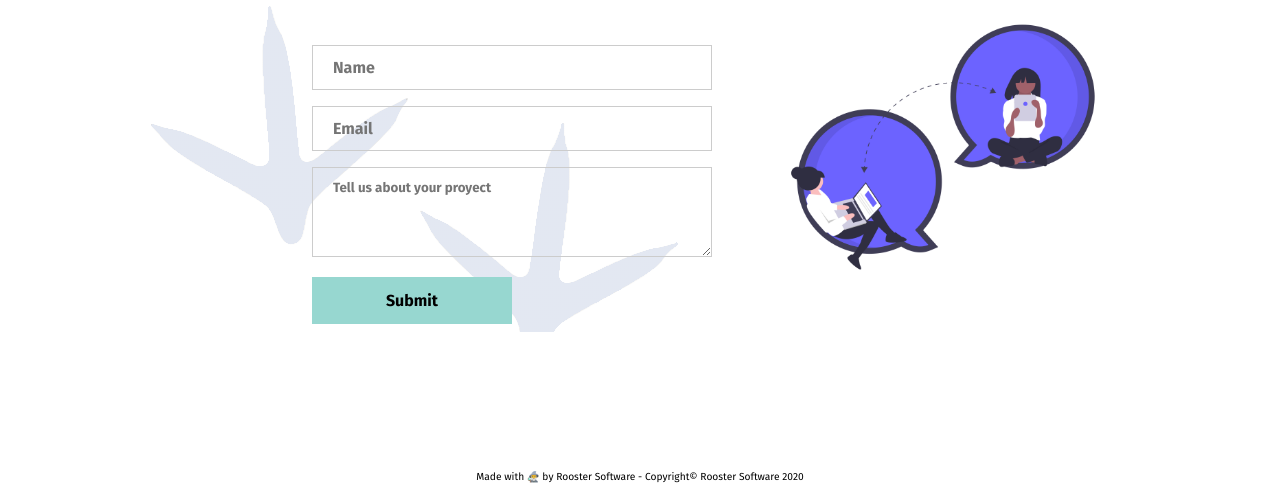
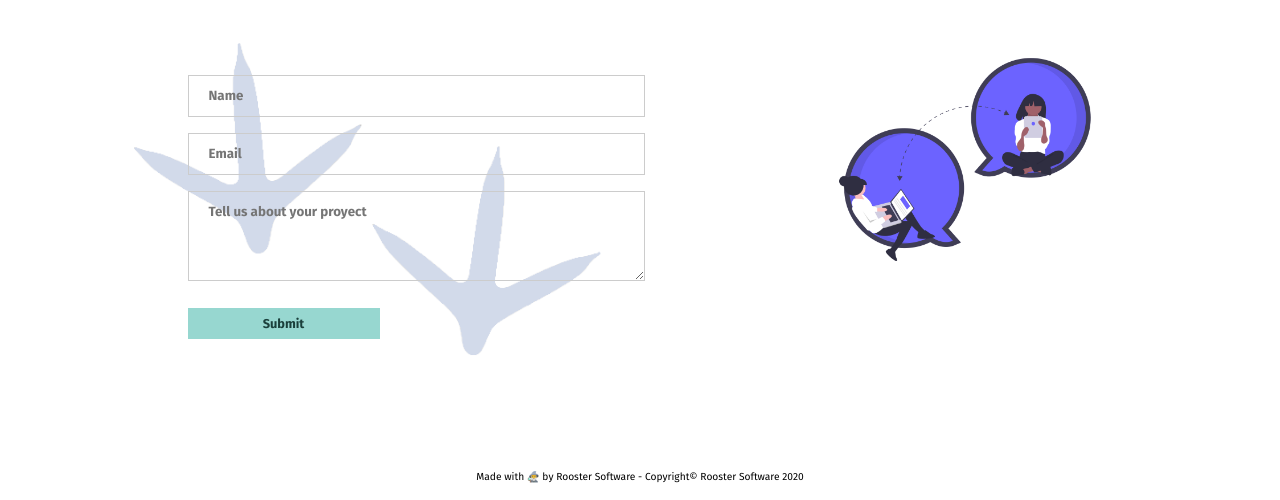
Before and after one commit to EdwinFajardoBarrera/EdwinFajardoBarrera.github.io, a plain HTML site: page contact.html in a window 1280 px wide. Shown: the part 300-800 px from the top of the page. Drawn offline with Linux system fonts and the light colour scheme.

Commit message:
We did the contact section

```diff
--- a/contact.html
+++ b/contact.html
@@ -44,25 +44,46 @@
         <div class="contact-engagement">
           <h1>Contact Us</h1>
           <p>We'd love to hear about your project and help you get started</p>
-
         </div>
         <div class="contact-container">
-          <div class="form">
-
-            <form action="">
-                <input type="text" id="fname" name="firstname" placeholder="Name">
-                <input type="text" id="lname" name="lastname" placeholder="Email">
-                <textarea id="w3review" name="w3review" rows="4" cols="50" placeholder="Tell us about your proyect"></textarea>
-                <br>
-                <input type="submit" value="Submit">
-
-          </div>
-          <div>
-            <img class="colab-img" src="images/collaboration.png" alt="colab-img">
-
+          <div class="form-container">
+            <form action="" class="form">
+              <input
+                class="input"
+                type="text"
+                id="fname"
+                name="firstname"
+                placeholder="Name"
+              />
+              <input
+                class="input"
+                type="text"
+                id="lname"
+                name="lastname"
+                placeholder="Email"
+              />
+              <textarea
+                class="text-area"
+                id="w3review"
+                name="w3review"
+                rows="4"
+                cols="50"
+                placeholder="Tell us about your proyect"
+              ></textarea>
+              <br />
+              <a href="#" class="call2action">Submit</a>
+              <!-- <input class="call2action" type="submit" value="Submit" /> -->
+            </form>
           </div>
 
-
+          <div class="colab">
+            <img
+              class="colab-img"
+              src="images/collaboration.png"
+              alt="colab-img"
+            />
+          </div>
+          <img class="patas" src="images/mmmpatas-mobile.png" alt="">
         </div>
       </section>
 
--- a/style.css
+++ b/style.css
@@ -25,6 +25,8 @@
 
 .contact-engagement {
   text-align: center;
+  margin: 3% 0px;
+  /* border: 1px solid black; */
 }
 
 .contact-engagement > h1{
@@ -36,30 +38,103 @@
   font-size: 2vw;
   letter-spacing: 2px;
 }
-.contact-container{
+
+.contact-container {
+  position: relative;
   display: flex;
+  /* height: 50vh; */
+  /* margin: 0px 64px; */
+  justify-content: center;
+  /* margin: 0px 144px; */
+  /* border: 1px solid black; */
+}
 
-  margin: 0px 144px;
+.patas {
+  position: absolute;
+  left: 10%;
+  height: 100%;
+  opacity: 32%;
+  z-index: -1;
+}
 
 
+.form {
+  /* border: 1px solid black; */
+  /* z-index: -1; */
+  display: flex;
+  flex-direction: column;
 
+  /* border: 1px solid black; */
 }
 
-.colab-img{
-  max-width: 4000px;
-  max-height: 300px;
+.form-container {
+  padding: 32px;
 }
 
-.form {
+.input {
+  margin: 2% 0px;
+  height: 15%;
+  width: 100%;
+  background-color: transparent;
+  font-weight: bold;
+  padding: 12px 20px;
+  margin: 8px 0;
+  display: inline-block;
+  border: 1px solid #ccc;
+  /* font-size: 1.1rem; */
+}
+
+.input:hover {
+  border: 1px solid var(--secondary-color);
+}
+
+.input:focus {
+  border: 1.5px solid var(--secondary-color);
+}
+
+
+.text-area:hover {
+  border: 1px solid var(--secondary-color);
+}
+
+.text-area:focus {
+  border: 1.5px solid var(--secondary-color);
+}
+
+.text-area {
+  margin: 2% 0px;
+  height: 25%;
+}
+
+.colab {
+ width: 25vw;
+ margin-left: 10vw;
+ /* margin-right: 20vw; */
+ /* border: 1px solid black; */
+}
+
+.colab-img {
+  width: 100%;
+}
+
+.text-area {
+  background-color: transparent;
+  font-weight: bold;
+  padding: 12px 20px;
+  margin: 8px 0;
+  display: inline-block;
+  border: 1px solid #ccc;
+  box-sizing: border-box;
+}
+
+/* .form {
   background:linear-gradient(rgba(255,255,255,.8), rgba(255,255,255,.8)), url('images/mmmpatas-mobile.png');
   background-repeat: no-repeat;
   padding-left: 168px;
   padding-top: 40px;
-}
+} */
 
-
-
-input[type=text], select {
+/* input[type=text], select {
   background-color: transparent;
   font: var(--font);
   font-weight: bold;
@@ -71,7 +146,7 @@ input[type=text], select {
   box-sizing: border-box;
 }
 
-textarea{
+textarea {
 
   width: 400px;
   background-color: transparent;
@@ -97,7 +172,7 @@ input[type=submit] {
 
 input[type=submit]:hover {
   background-color: #45a049;
-}
+} */
 
 
 
@@ -413,7 +488,7 @@ img.bg {
   margin: 0px 0px 24px 0px;
 }
 
-.info > a.call2action {
+.call2action {
   text-decoration: none;
   font-size: 1vw;
   background-color: var(--accent-color);
@@ -424,6 +499,17 @@ img.bg {
   text-align: center;
   z-index: 5;
 }
+/* .info > a.call2action {
+  text-decoration: none;
+  font-size: 1vw;
+  background-color: var(--accent-color);
+  color: var(--green-darken);
+  padding: 8px 32px;
+  font-weight: bold;
+  width: 15vw;
+  text-align: center;
+  z-index: 5;
+} */
 
 a.call2action:hover {
   transition: ease-in-out background-color .5s;
@@ -645,7 +731,7 @@ figure.work > img.work-img {
     letter-spacing: 1px;
   }
 
-  .info > a.call2action {
+  a.call2action {
     align-self: center;
     width: 160px;
     height: 40px;
@@ -674,9 +760,46 @@ figure.work > img.work-img {
     font-size: 2.5vw;
   }
 
+  /* CONTACT */
+  .contact-engagement {
+    margin: 0px 32px;
+  }
+
+  .contact-container {
+    width: 100vw;
+    flex-direction: column;
+  }
+
+  .form-container {
+    width: 100%;
+  }
+
+  .form {
+    width: 100%;
+  }
+
+  .colab {
+    align-self: center;
+    width: 150px;
+  }
+
+  .contact-engagement > h1 {
+    font-size: 8vw;
+    letter-spacing: 2px;
+  }
+
+  .contact-engagement > p {
+    font-size: 4vw;
+    letter-spacing: 1.5px;
+  }
+
+  .patas {
+    display: none;
+  }
+
 }
 
-@media screen and (max-width: 768px) and (min-width: 426px) {
+@media screen and (max-width: 768px) and (min-width: 427px) {
   .footer {
     font-size: 1.5vw;
   }
@@ -684,4 +807,16 @@ figure.work > img.work-img {
   .nav-link {
     font-size: 2.3vw;
   }
+
+  .colab {
+    position: relative;
+    margin-left: 0;
+  }
+  /* CONTACT */
+  .colab-img {
+    position: absolute;
+    top: 20%;
+    /* alig */
+    /* justify-self: center; */
+  }
 }
```
Also changed, not shown: 1 other file. Lines whose indentation alone changed are shown as unchanged.
